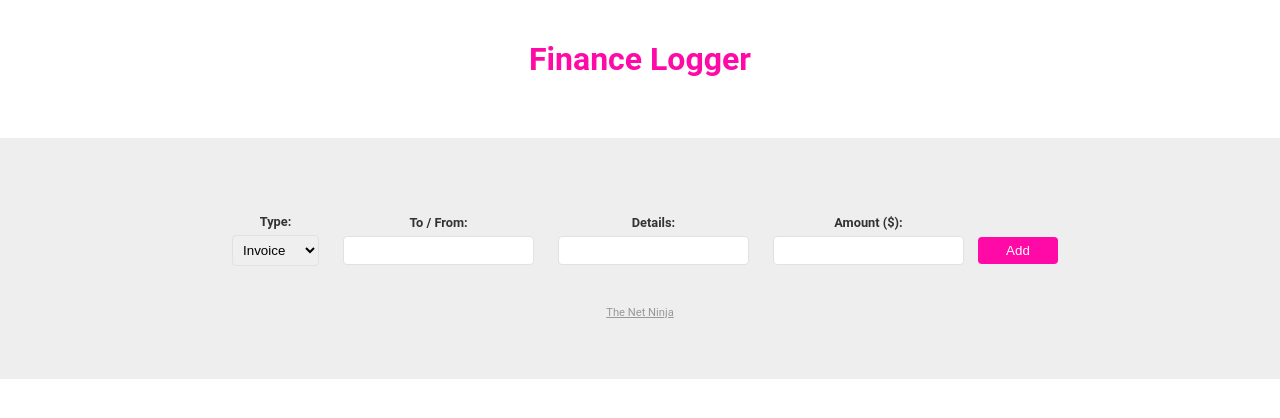
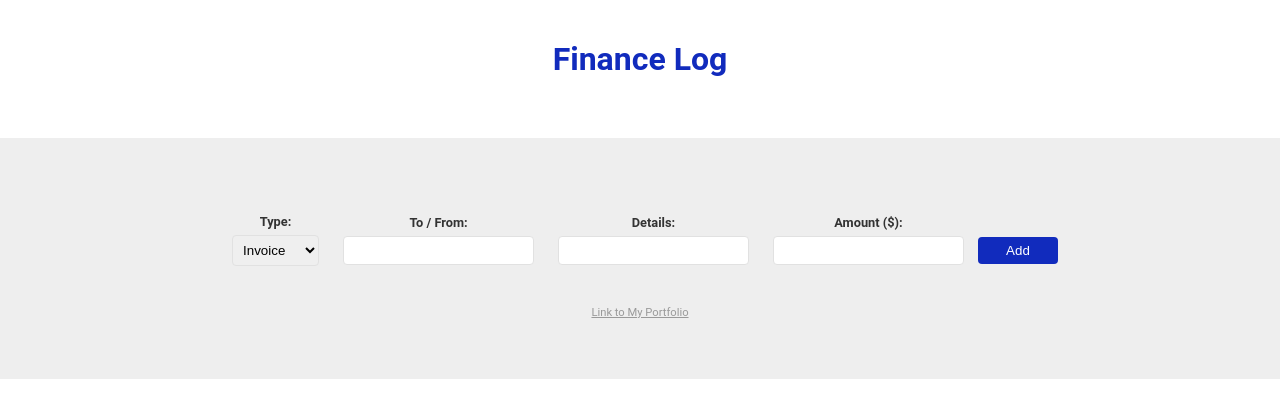
Before and after one commit to AmrDhaliwal/Finance-Logger-ts, a plain HTML site: page public/index.html in a window 1280 px wide. Drawn offline with Linux system fonts and the light colour scheme.

Commit message:
Fixed error that was causing HTML to not render and changed a few css styles.

```diff
--- a/public/app.js
+++ b/public/app.js
@@ -1,14 +1,14 @@
 import { Invoice } from './classes/Invoice.js';
+import { Payment } from './classes/Payment.js';
 import { ListTemplate } from './classes/ListTemplate.js';
-import { Payment } from './classes/Payment';
-// const form = document.querySelector('form')!;
 const form = document.querySelector('.new-item-form');
+console.log(form.children);
 // inputs
 const type = document.querySelector('#type');
 const tofrom = document.querySelector('#tofrom');
 const details = document.querySelector('#details');
 const amount = document.querySelector('#amount');
-// List template instance
+// list template instance
 const ul = document.querySelector('ul');
 const list = new ListTemplate(ul);
 form.addEventListener('submit', (e) => {
--- a/public/index.html
+++ b/public/index.html
@@ -2,13 +2,13 @@
 <head>
   <meta charset="UTF-8">
   <meta name="viewport" content="width=device-width, initial-scale=1.0">
-  <title>TypeScript Tutorial</title>
+  <title>Mini TypeScript Project</title>
   <link rel="stylesheet" href="styles.css">
 </head>
 <body>
 
   <div class="wrapper">
-    <h1>Finance Logger</h1>
+    <h1>Finance Log</h1>
 
     <!-- output list -->
     <ul class="item-list">
@@ -40,7 +40,7 @@
       <button>Add</button>
     </form>
 
-    <a href="https://www.thenetninja.co.uk">The Net Ninja</a>
+    <a href="https://amrdhaliwal.github.io/">Link to My Portfolio</a>
   </footer>
 
   <script type='module' src='app.js'></script>
--- a/public/styles.css
+++ b/public/styles.css
@@ -8,7 +8,7 @@ body{
   }
   h1{
     margin: 40px auto;
-    color: #ff0aa7;
+    color: #112bbd;
     text-align: center;
   }
   ul{
@@ -21,7 +21,7 @@ body{
     margin: 10px auto;
   }
   li h4{
-    color: #ff0aa7;
+    color: #112bbd;
     margin: 0;
     text-transform: capitalize;
   }
@@ -58,7 +58,7 @@ body{
   button{
     color: white;
     border: 0;
-    background: #ff0aa7;
+    background: #112bbd;
     padding: 6px;
     min-width: 80px;
     border-radius: 4px;
```
Also changed, not shown: src/app.ts (+15 -16 lines), src/classes/ListTemplate.ts (+5 -4 lines).
